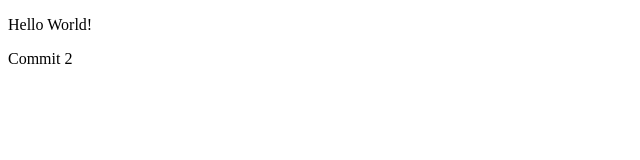
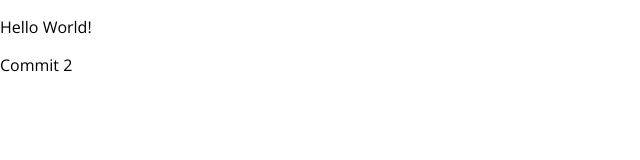
Before and after one commit to eddyim/eddyim, a plain HTML site: page index.html in a window 1280 px wide. Shown: the full height of the page, 0-640 px from the left. Drawn offline with nearby package versions, Linux system fonts and the light colour scheme.

Commit message:
Commit 3
Added assets, changed font

```diff
--- /dev/null
+++ b/assets/css/style.css
@@ -0,0 +1,10 @@
+body, html {
+	margin: 0 auto;
+	width: 100%;
+	height: 100%;
+	min-width: 960px;
+	-webkit-font-smoothing: antialiased;
+	-o-font-smoothing: antialiased;
+	font-smoothing: antialiased;
+	font-family: 'Open Sans', sans-serif;
+}
--- /dev/null
+++ b/assets/js/script.js
@@ -0,0 +1,4 @@
+$(document).ready(function() {
+
+
+});
--- a/index.html
+++ b/index.html
@@ -1,6 +1,15 @@
 <!DOCTYPE html>
 <html>
 	<head>
+		<title>Edward Im</title>
+        <meta charset="utf-8">
+        <meta http-equiv="X-UA-Compatible" content="IE=edge,chrome=1">
+        <meta name="viewport" content="width=device-width, initial-scale=1.0, maximum-scale=1.0" />
+        <link rel="stylesheet" href="assets/css/style.css">
+		<link href="https://fonts.googleapis.com/css?family=Open+Sans:400,600,700" rel="stylesheet">
+        <script src="http://ajax.googleapis.com/ajax/libs/jquery/1.11.0/jquery.min.js">
+        </script>
+        <script src = "assets/js/script.js"></script>
 	</head>
 	<body>
 		<p> Hello World! </p>
```
Also changed, not shown: 4 other files.
